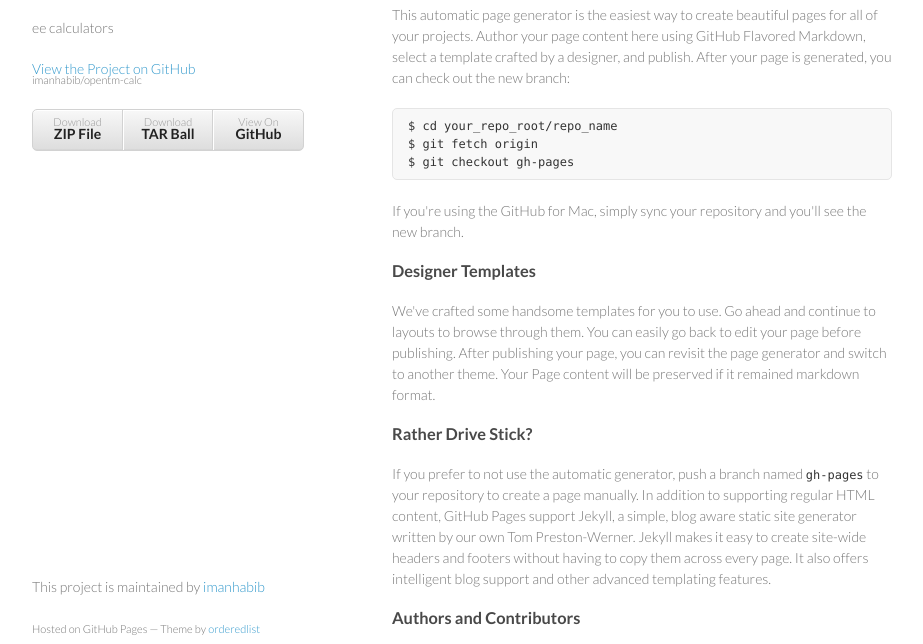
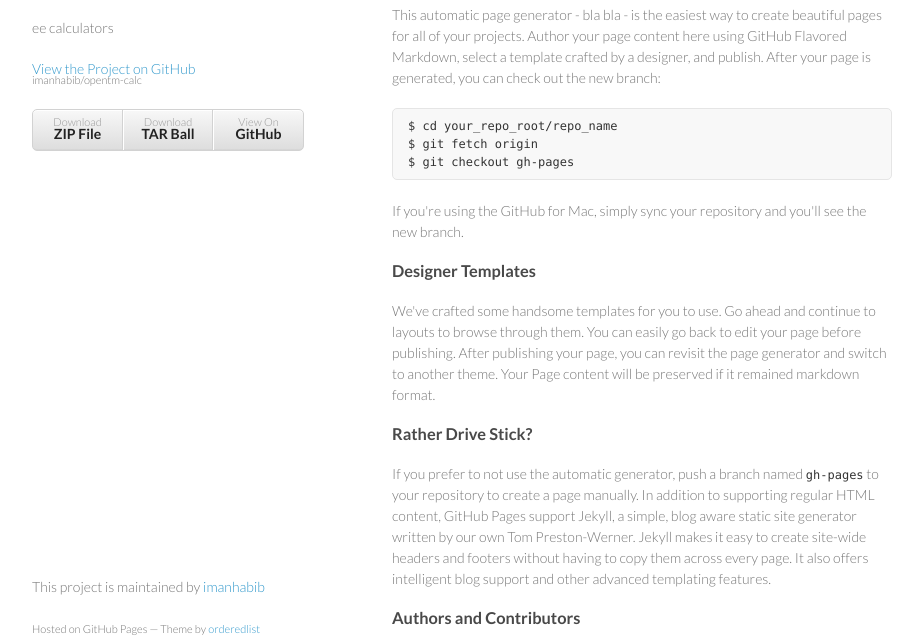
Before and after one commit to imanhabib/opentm-calc, a plain HTML site: page index.html in a window 1280 px wide. Shown: the part 92-736 px from the top of the page, without its empty margins (178-1101 px from the left). Drawn offline with Linux system fonts and the light colour scheme.

Commit message:
Update index.html

```diff
--- a/index.html
+++ b/index.html
@@ -31,7 +31,7 @@
         <h3>
 <a id="welcome-to-github-pages" class="anchor" href="#welcome-to-github-pages" aria-hidden="true"><span class="octicon octicon-link"></span></a>Welcome to GitHub Pages.</h3>
 
-<p>This automatic page generator is the easiest way to create beautiful pages for all of your projects. Author your page content here using GitHub Flavored Markdown, select a template crafted by a designer, and publish. After your page is generated, you can check out the new branch:</p>
+<p>This automatic page generator - bla bla - is the easiest way to create beautiful pages for all of your projects. Author your page content here using GitHub Flavored Markdown, select a template crafted by a designer, and publish. After your page is generated, you can check out the new branch:</p>
 
 <pre><code>$ cd your_repo_root/repo_name
 $ git fetch origin
```
